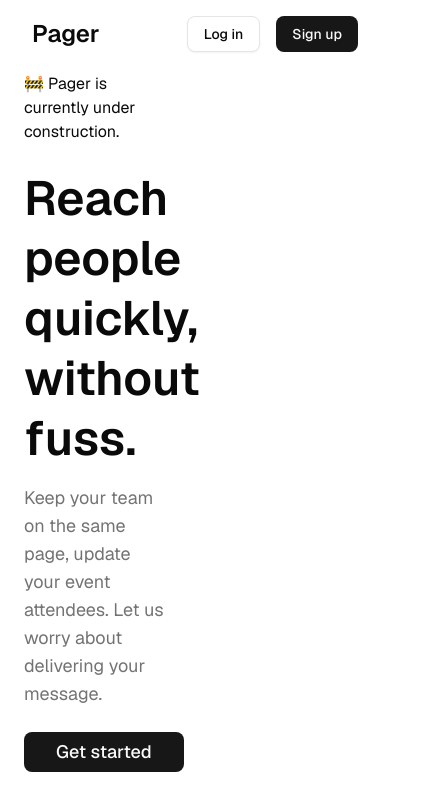
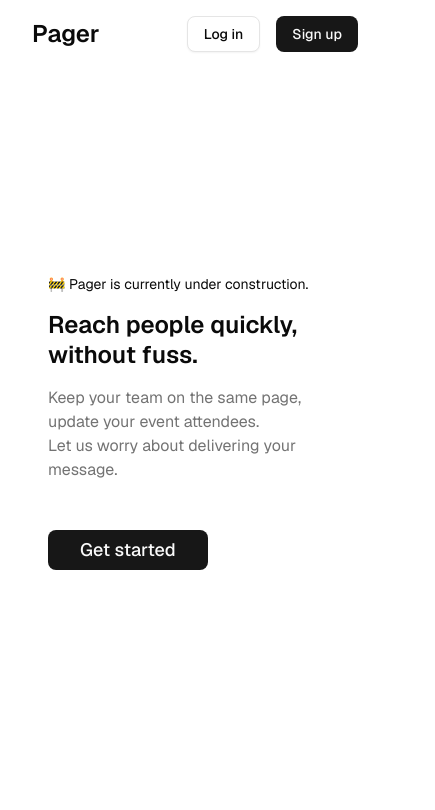
Before and after one commit to samdev-7/pager-web, a Next.js app: page / in a window 390 px wide. Shown: the top 810 px of the page, 435 px wide, since content can reach past the window. Built offline with nearby package versions, Linux system fonts and the light colour scheme.

Commit message:
Responsive for mobile

```diff
--- a/components/landing/Landing.tsx
+++ b/components/landing/Landing.tsx
@@ -1,5 +1,4 @@
 import Link from "next/link";
-import Image, { getImageProps } from "next/image";
 import { Button } from "@/components/ui/button";
 
 import LandingNav from "./LandingNav";
@@ -10,28 +9,31 @@ export default function Landing() {
     <>
       <LandingNav />
       <div className="min-h-screen w-full flex justify-center">
-        <div className="grid grid-cols-2 w-full max-w-6xl ">
-          <div className="flex flex-col items-left justify-center p-6 space-y-6">
-            <div className="flex">
+        <div className="grid lg:grid-cols-3 w-full max-w-6xl">
+          <div className="flex flex-col lg:col-span-2 items-left justify-center p-12 lg:p-6 space-y-4 sm:space-y-6 ">
+            <div className="flex text-sm sm:text-base">
               <p>🚧 Pager is currently under construction.</p>
             </div>
             <div className="space-y-4">
-              <h2 className="font-semibold text-5xl leading-tight">
-                Reach people quickly, without fuss.
+              <h2 className="font-semibold text-2xl sm:text-5xl leading-tight">
+                Reach people quickly,
+                <br />
+                without fuss.
               </h2>
-              <p className="text-lg text-muted-foreground">
+              <p className="text-base sm:text-lg text-muted-foreground">
                 Keep your team on the same page, update your event attendees.
+                <br />
                 Let us worry about delivering your message.
               </p>
             </div>
-            <div className="flex">
+            <div className="flex mt-8 sm:mt-0">
               <Link href="/auth/signup">
                 <Button className="text-lg px-8 py-5">Get started</Button>
               </Link>
             </div>
           </div>
           <div
-            className="w-full h-full bg-origin-content bg-contain bg-no-repeat bg-center p-30"
+            className="w-full h-full bg-origin-content bg-contain bg-no-repeat bg-center p-18 pl-0 hidden lg:block"
             style={{ backgroundImage: `url(${graphicImg.src})` }}
           ></div>
         </div>
```
